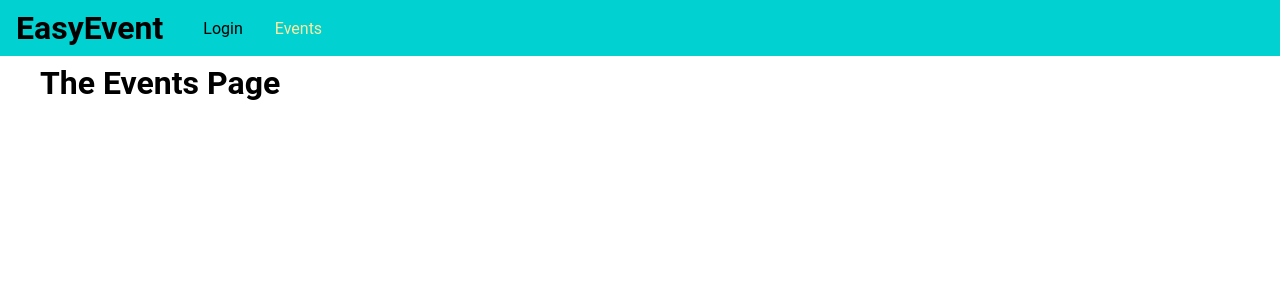
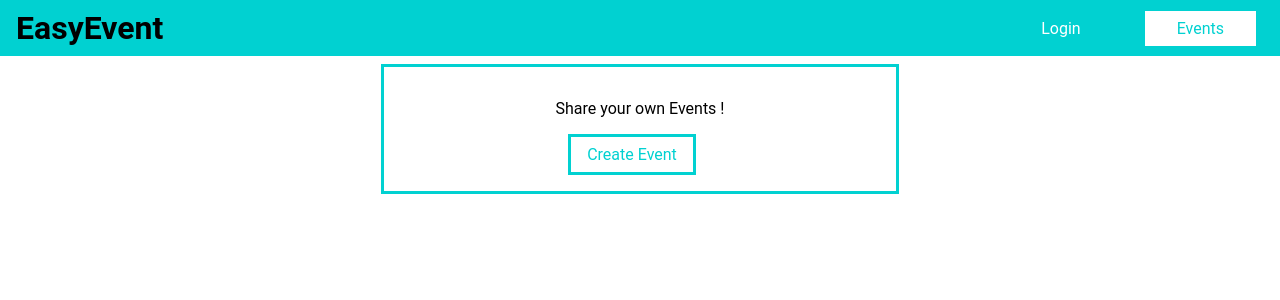
Before and after one commit to Raekh/Gnomor, a React (Create React App) app in the folder frontend/: page /events in a window 1280 px wide. Shown: the top 300 px of the page. Built offline with nearby package versions, Linux system fonts and the light colour scheme.

Commit message:
#15 finished

```diff
--- a/frontend/src/App.js
+++ b/frontend/src/App.js
@@ -41,14 +41,14 @@
 						<MainNavigation />
 						<main className="main-content">
 							<Switch>
-								{!this.state.token && <Redirect from="/" to="/auth" exact />}
+								{this.state.token && <Redirect from="/" to="/events" exact />}
+								{this.state.token && <Redirect from="/auth" to="/events" exact />}
 								{!this.state.token && <Route path="/auth" component={AuthPage} />}
 
-								{this.state.token && <Redirect from="/" to="/events" exact />}
-								{this.state.token && <Redirect from="/auth" to="/events" exact />}
+								<Route path="/events" component={EventsPage} />
+
 								{this.state.token && <Route path="/bookings" component={BookingsPage} />}
-
-								<Route path="/events" component={EventsPage} />
+								{!this.state.token && <Redirect to="/auth" exact />}
 							</Switch>
 						</main>
 					</AuthContext.Provider>
--- /dev/null
+++ b/frontend/src/components/Backdrop/Backdrop.css
@@ -0,0 +1,20 @@
+.backdrop {
+	animation: fadein 1s;
+	transition: all ease-in;
+	position: fixed;
+	top: 0;
+	left: 0;
+	height: 100vh;
+	width: 100%;
+	background: rgba(0, 0, 0, 0.75);
+}
+
+@keyframes fadin {
+	from {
+		opacity: 0;
+	}
+
+	to {
+		opacity: 1;
+	}
+}
--- /dev/null
+++ b/frontend/src/components/Backdrop/Backdrop.js
@@ -0,0 +1,7 @@
+import React from 'react'
+
+import './Backdrop.css'
+
+const backdrop = props => <div className="backdrop" />
+
+export default backdrop
--- /dev/null
+++ b/frontend/src/components/Modal/Modal.css
@@ -0,0 +1,35 @@
+.modal {
+	width: 90%;
+	background: white;
+	box-shadow: 0 2px 8px rgba(0, 0, 0, 0.26);
+	position: fixed;
+	top: 20vh;
+	left: 5%;
+}
+
+.modal__header {
+	padding: 1rem;
+	background: #01d1d1;
+}
+
+.modal__header h1 {
+	margin: 0;
+	font-size: 1.25rem;
+}
+
+.modal__content {
+	padding: 1rem;
+}
+
+.modal__actions {
+	display: flex;
+	justify-content: flex-end;
+	padding: 1rem;
+}
+
+@media(min-width: 768px) {
+	.modal {
+		width: 30rem;
+		left: calc((100% - 30rem) / 2)
+	}
+}
--- /dev/null
+++ b/frontend/src/components/Modal/Modal.js
@@ -0,0 +1,26 @@
+import React, { Component, Fragment } from 'react'
+
+import './Modal.css'
+
+const modal = props => (
+	<div className="modal">
+		<header className="modal__header">
+			<h1>{props.title}</h1>
+		</header>
+		<section className="modal__content">{props.children}</section>
+		<section className="modal__actions">
+			{props.canCancel && (
+				<button className="btn" onClick={props.onCancel}>
+					Cancel
+				</button>
+			)}
+			{props.canConfirm && (
+				<button className="btn" onClick={props.onConfirm}>
+					Confirm
+				</button>
+			)}
+		</section>
+	</div>
+)
+
+export default modal
--- a/frontend/src/components/Navigation/MainNavigation.css
+++ b/frontend/src/components/Navigation/MainNavigation.css
@@ -7,7 +7,8 @@
 	background: #01d1d1;
 	padding: 0 1rem;
 	display: flex;
-	align-items: center
+	align-items: center;
+	justify-content: space-between;
 }
 
 .main-navigation__logo {
@@ -16,7 +17,7 @@
 }
 
 .main-navigation__items {
-	margin-left: 1.5rem;
+	margin: 1.5rem;
 }
 
 .main-navigation__items ul {
@@ -31,12 +32,16 @@
 }
 
 .main-navigation__items a {
+	transition: all ease 0.2s;
 	text-decoration: none;
-	color: #000;
+	color: white;
+	padding: 0.5rem 2rem;
 }
 
 .main-navigation__items a:hover,
 .main-navigation__items a:active,
 .main-navigation__items a.active {
-	color: #fdefa0;
+	/* color: #fdefa0; */
+	color: #01d1d1;
+	background: white;
 }
--- a/frontend/src/components/Navigation/MainNavigation.js
+++ b/frontend/src/components/Navigation/MainNavigation.js
@@ -1,4 +1,4 @@
-import React from 'react'
+import React, { Fragment } from 'react'
 import { NavLink } from 'react-router-dom'
 
 import './MainNavigation.css'
@@ -23,9 +23,14 @@
 								<NavLink to="/events">Events</NavLink>
 							</li>
 							{context.token && (
-								<li>
-									<NavLink to="/bookings">Bookings</NavLink>
-								</li>
+								<Fragment>
+									<li>
+										<NavLink to="/bookings">Bookings</NavLink>
+									</li>
+									<li>
+										<button onClick={context.logout}>Logout</button>
+									</li>
+								</Fragment>
 							)}
 						</ul>
 					</nav>
--- a/frontend/src/index.css
+++ b/frontend/src/index.css
@@ -3,3 +3,46 @@
   padding: 0;
   font-family: Roboto, Oxygen, Ubuntu, Cantarell, 'Open Sans', 'Helvetica Neue', sans-serif;
 }
+
+
+.form-control label,
+.form-control input {
+  width: 100%;
+  display: block;
+}
+
+.form-control label {
+  margin-bottom: 0.5rem;
+}
+
+
+.form-control {
+  margin-bottom: 1rem;
+}
+
+.form-actions button,
+.btn {
+  outline: none;
+  user-select: none;
+  transition: all ease 0.2s;
+  background: transparent;
+  color: #01d1d1;
+  font-weight: bold;
+  font: inherit;
+  border: 3px solid #01d1d1;
+  padding: 0.5rem 1rem;
+  margin-right: 1rem;
+  cursor: pointer;
+  box-shadow: 0px 0px 0px rgb(0, 0, 0, 0.1);
+}
+
+.form-actions button:hover,
+.btn:hover {
+  background: #01d1d1;
+  color: white;
+}
+
+.form-actions button:active,
+.btn:active {
+  filter: brightness(0.8);
+}
--- a/frontend/src/pages/Auth.css
+++ b/frontend/src/pages/Auth.css
@@ -3,42 +3,3 @@
 	max-width: 80%;
 	margin: 5rem auto;
 }
-
-.form-control label,
-.form-control input {
-	width: 100%;
-	display: block;
-}
-
-.form-control label {
-	margin-bottom: 0.5rem;
-}
-
-
-.form-control {
-	margin-bottom: 1rem;
-}
-
-.form-actions button {
-	outline: none;
-	user-select: none;
-	transition: all ease 0.2s;
-	background: transparent;
-	color: #01d1d1;
-	font-weight: bold;
-	font: inherit;
-	border: 3px solid #01d1d1;
-	padding: 0.5rem 1rem;
-	margin-right: 1rem;
-	cursor: pointer;
-	box-shadow: 0px 0px 0px rgb(0, 0, 0, 0.1);
-}
-
-.form-actions button:hover {
-	background: #01d1d1;
-	color: white;
-}
-
-.form-actions button:active {
-	filter: brightness(0.8);
-}
--- /dev/null
+++ b/frontend/src/pages/Events.css
@@ -0,0 +1,8 @@
+.events-control {
+	text-align: center;
+	border: 3px solid #01d1d1;
+	padding: 1rem;
+	margin: 2rem auto;
+	width: 30rem;
+	max-width: 80%;
+}
--- a/frontend/src/pages/Events.js
+++ b/frontend/src/pages/Events.js
@@ -1,8 +1,52 @@
-import React, { Component } from 'react'
+import React, { Component, Fragment } from 'react'
+import Modal from '../components/Modal/Modal'
+import Backdrop from '../components/Backdrop/Backdrop'
+
+import './Events.css'
 
 class EventsPage extends Component {
-	render () {
-		return <h1>The Events Page</h1>
+	constructor(props) {
+		super(props)
+		this.state = {
+			creating : false
+		}
+	}
+
+	startCreateEventHandler = () => {
+		this.setState({ creating: true })
+	}
+
+	modalConfirmHandler = () => {
+		this.setState({ creating: false })
+	}
+
+	modalCancelHandler = () => {
+		this.setState({ creating: false })
+	}
+
+	render() {
+		return (
+			<Fragment>
+				{this.state.creating && <Backdrop />}
+				{this.state.creating && (
+					<Modal
+						title="Add Event"
+						canCancel
+						canConfirm
+						onCancel={this.modalCancelHandler}
+						onConfirm={this.modalConfirmHandler}
+					>
+						<p>Modal content</p>
+					</Modal>
+				)}
+				<div className="events-control">
+					<p>Share your own Events !</p>
+					<button className="btn" onClick={this.startCreateEventHandler}>
+						Create Event
+					</button>
+				</div>
+			</Fragment>
+		)
 	}
 }
 
```
